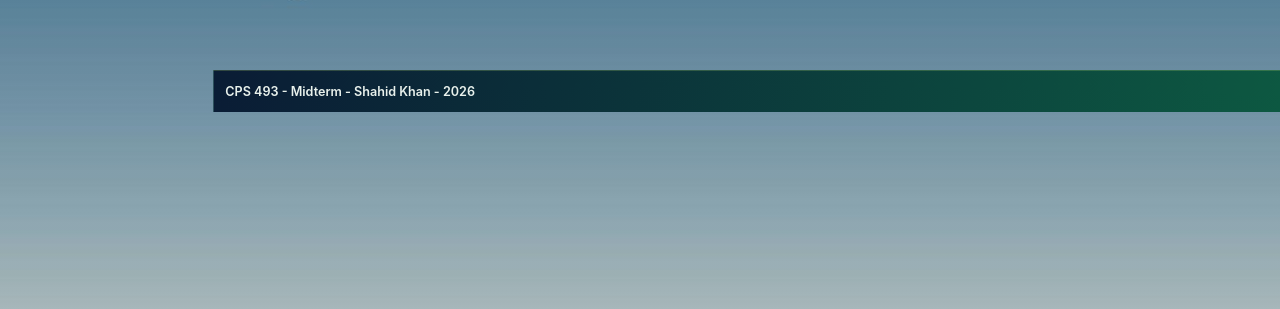
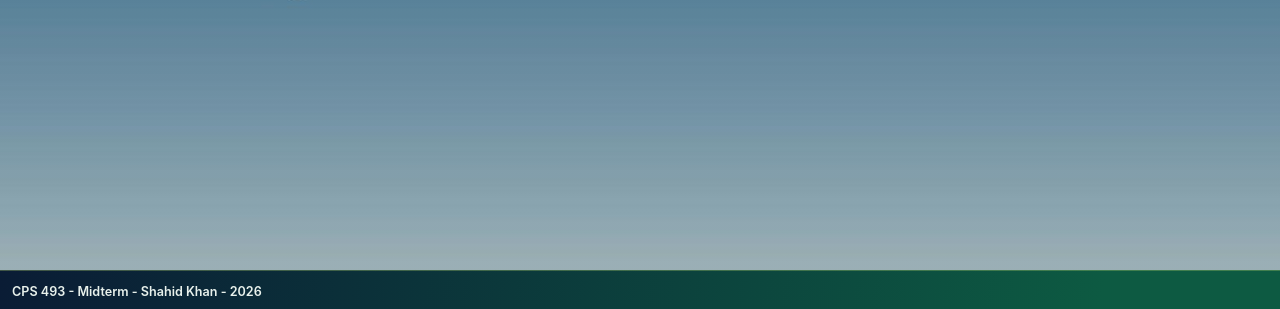
Before and after one commit to ShahidHKhan/FinalProject-CPS493-, a Vue app in the folder client/: page / in a window 1280 px wide. Shown: the part 488-797 px from the top of the page. Built offline with nearby package versions, Linux system fonts and the light colour scheme; no server answers.

Commit message:
fixed zoom out

```diff
--- a/client/src/components/Footer.vue
+++ b/client/src/components/Footer.vue
@@ -13,6 +13,7 @@ const footerLineText = 'CPS 493 - Midterm - Shahid Khan - 2026'
   padding: 0.9rem 1rem;
   border-top: 1px solid rgba(163, 192, 101, 0.35);
   background: linear-gradient(100deg, #0a1c35 0%, #0d5a42 86%);
+  margin-top: auto;
 }
 
 p {
--- a/client/src/style.css
+++ b/client/src/style.css
@@ -14,6 +14,7 @@
   --text-body: #24384c;
   --text-muted: #607284;
   --brand-danger: #d64550;
+  --app-zoom: 0.75;
   font-family: 'Manrope', 'Segoe UI', Tahoma, Geneva, Verdana, sans-serif;
 }
 
@@ -21,6 +22,16 @@ html,
 body,
 #app {
   height: 100%;
+  min-height: calc(100vh / var(--app-zoom));
+}
+
+#app {
+  display: flex;
+  flex-direction: column;
+}
+
+html {
+  zoom: var(--app-zoom);
 }
 
 body {
@@ -41,12 +52,10 @@ body {
 }
 
 .app-shell {
-  min-height: 100vh;
+  min-height: calc(100vh / var(--app-zoom));
   display: flex;
   flex-direction: column;
-  transform: scale(0.75);
-  transform-origin: top center;
-  width: 133.333%;
+  flex: 1;
 }
 
 main {
```
